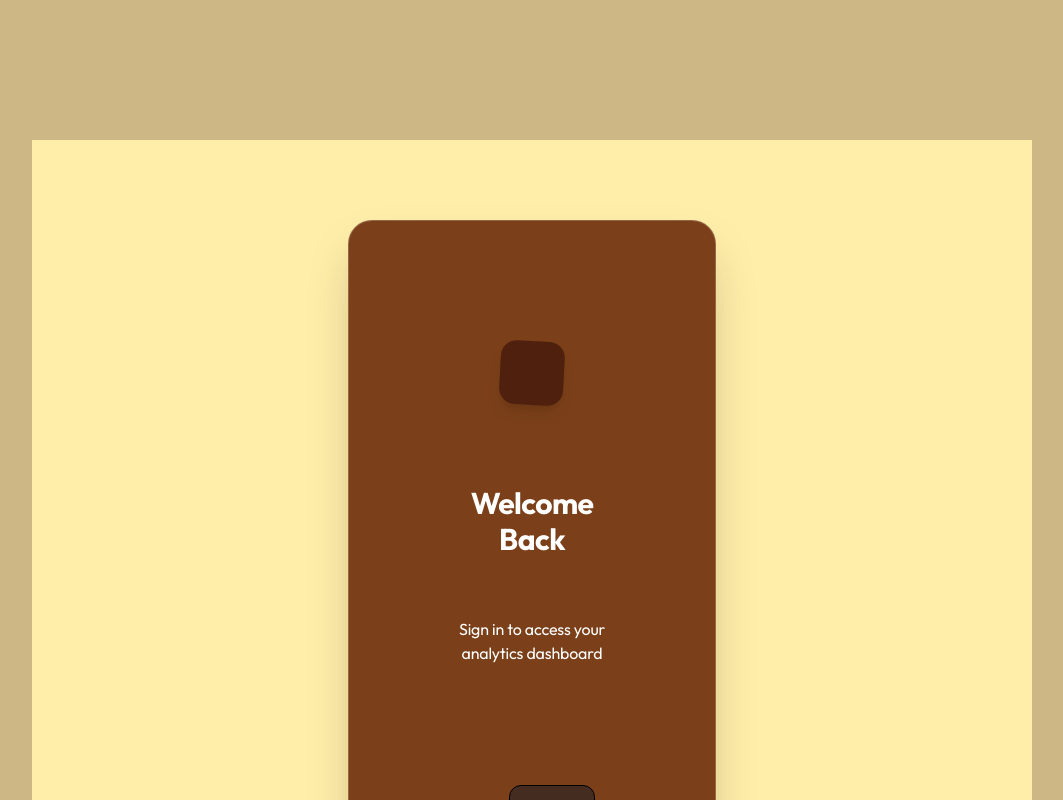
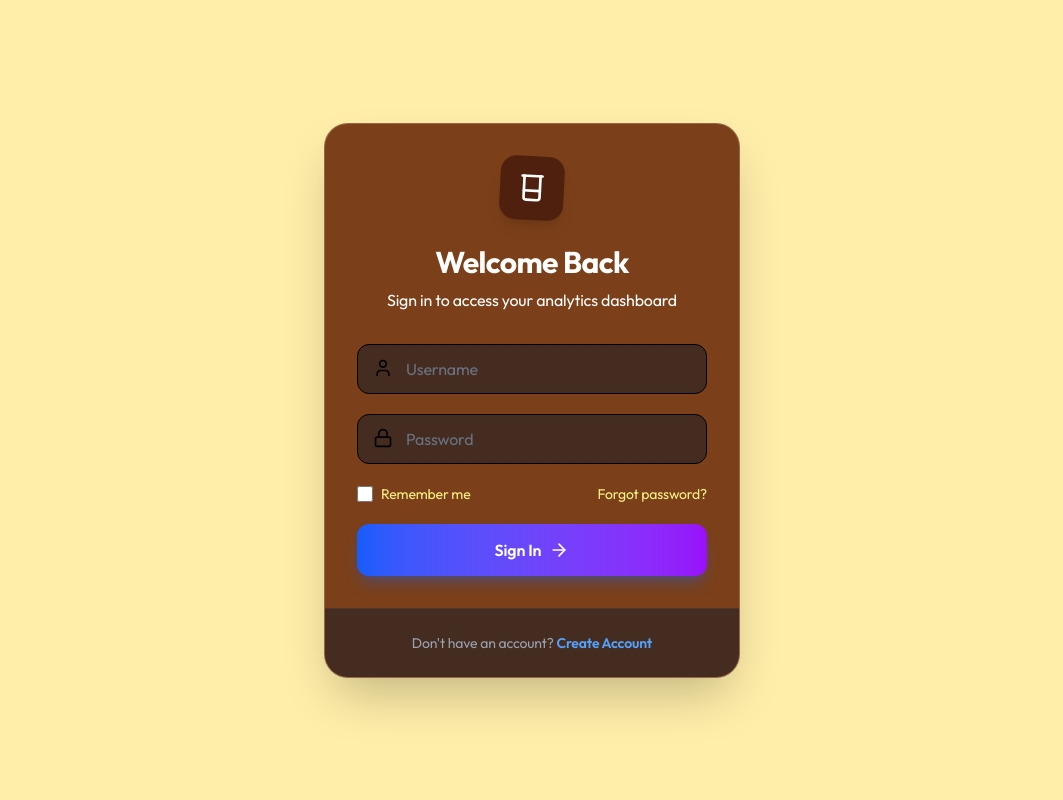
Before and after one commit to Madhuram2901/FOSSEE-ChemicalAPP, a React (Vite) app in the folder frontend-web/: page /login in a window 1280 px wide. Shown: the top 800 px of the page, without its empty margins (108-1171 px from the left). Built offline with nearby package versions, Linux system fonts and the light colour scheme; no server answers.

Commit message:
Update index.css

```diff
--- a/frontend-web/src/index.css
+++ b/frontend-web/src/index.css
@@ -22,8 +22,8 @@
 }
 
 * {
-  margin: 20px;
-  padding: 20px;
+  margin: 20;
+  padding: 20;
   box-sizing: border-box;
 }
 
```
